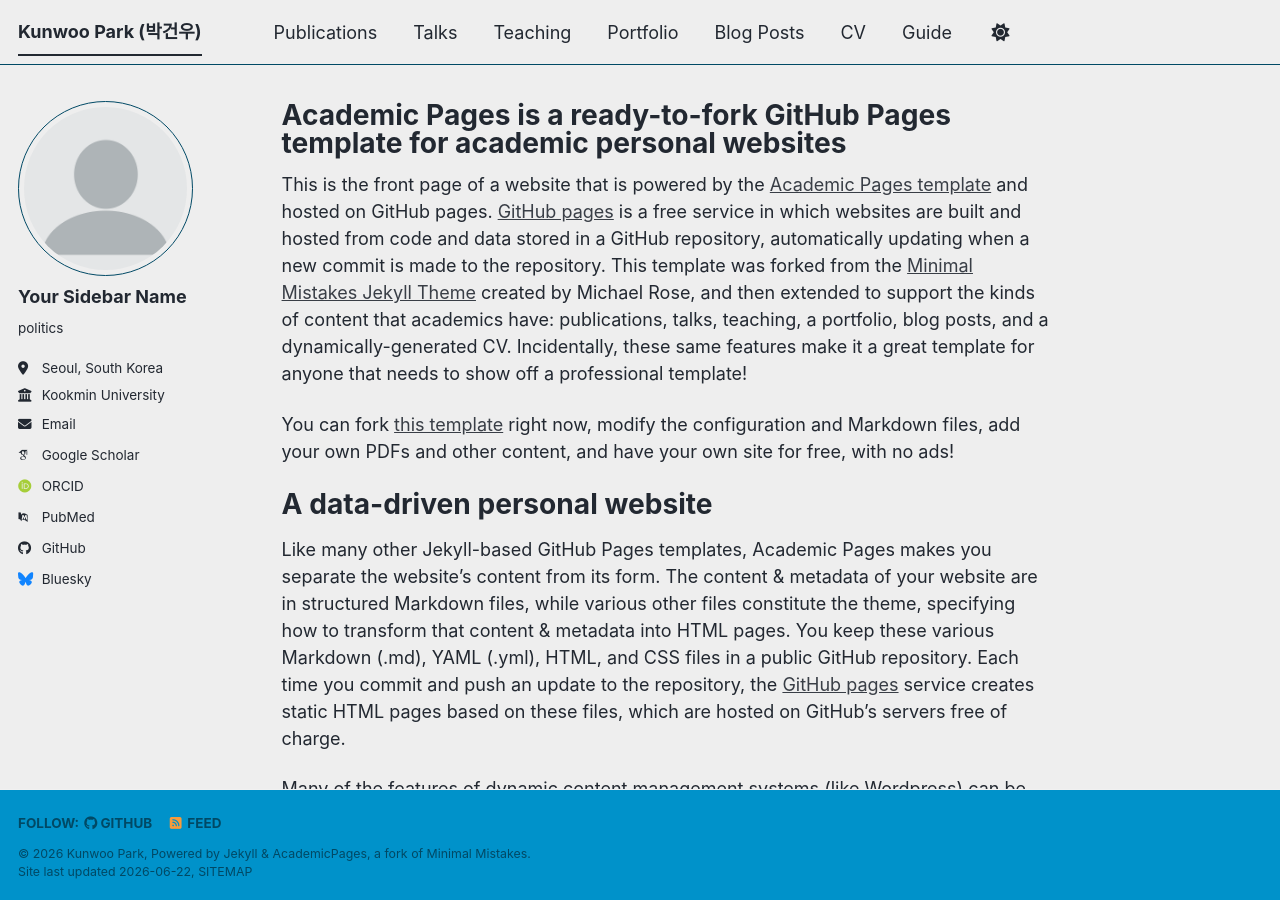
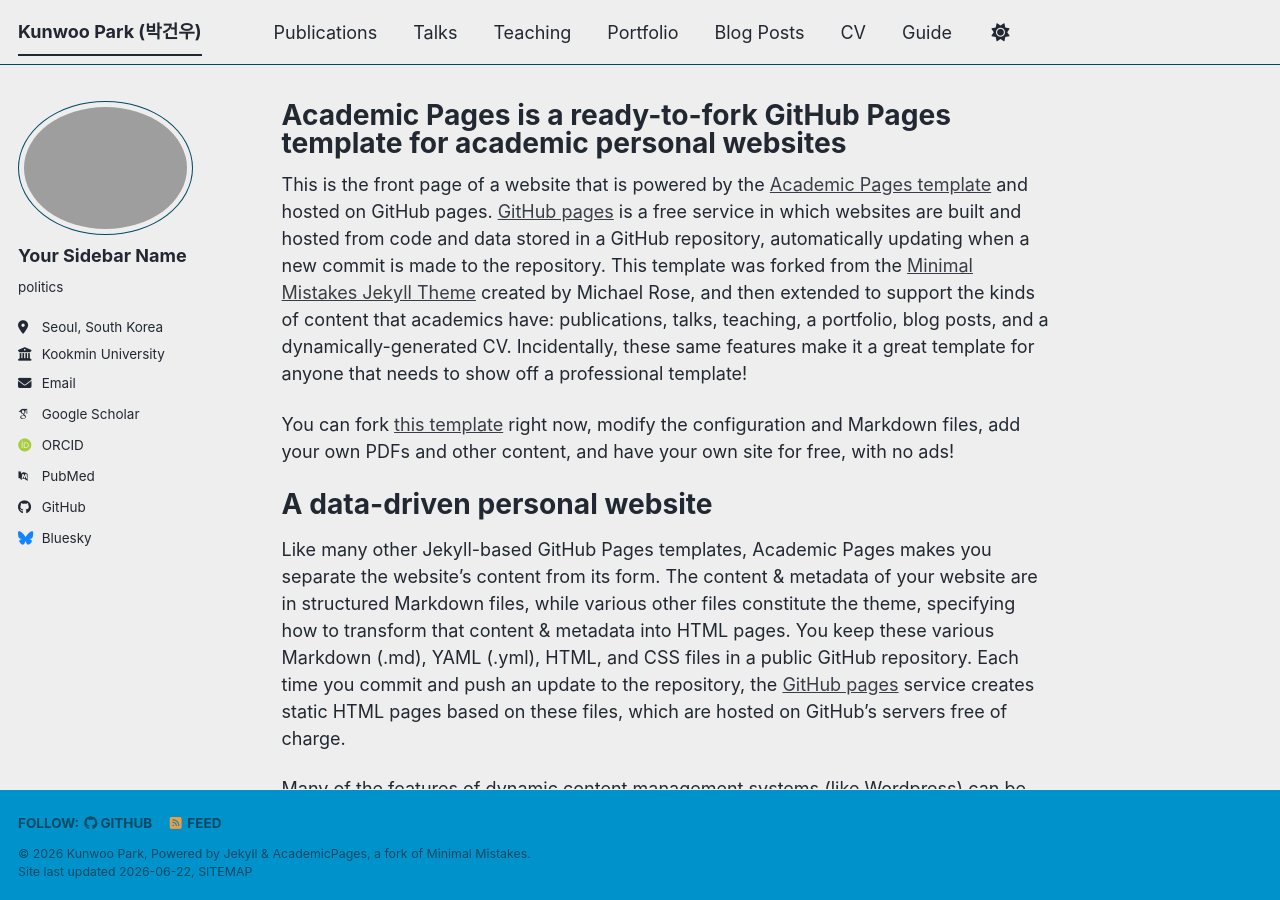
Before and after one commit to kunhailP/kunhailP.github.io, a Jekyll site: the page built from _pages/about.md, in a window 1280 px wide and 900 px high. Built offline with Jekyll 4.4.1, drawn with Linux system fonts in a browser that asks for light colours; some web fonts are replaced; a script that is not in the unit is left out.

Commit message:
Update _config.yml

```diff
--- a/_config.yml
+++ b/_config.yml
@@ -23,7 +23,7 @@
 #               Additional customization can be done by editing /_includes/author-profile.html
 author:
   # Biographic information
-  avatar           : "profile.png"
+  avatar           : "images/박건우_증명사진.png"
   name             : "Your Sidebar Name"
   pronouns         : # example: "she/her"
   bio              : "politics"
```
